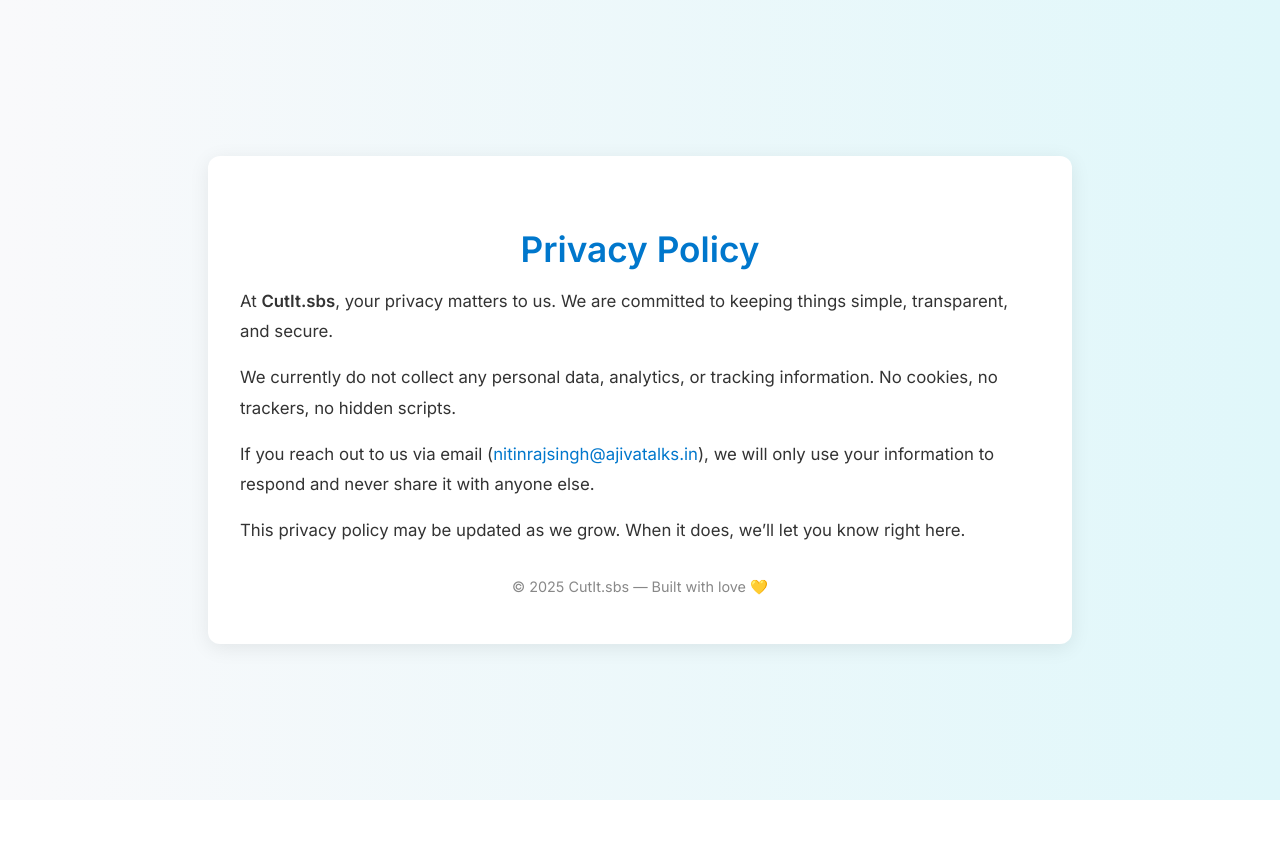
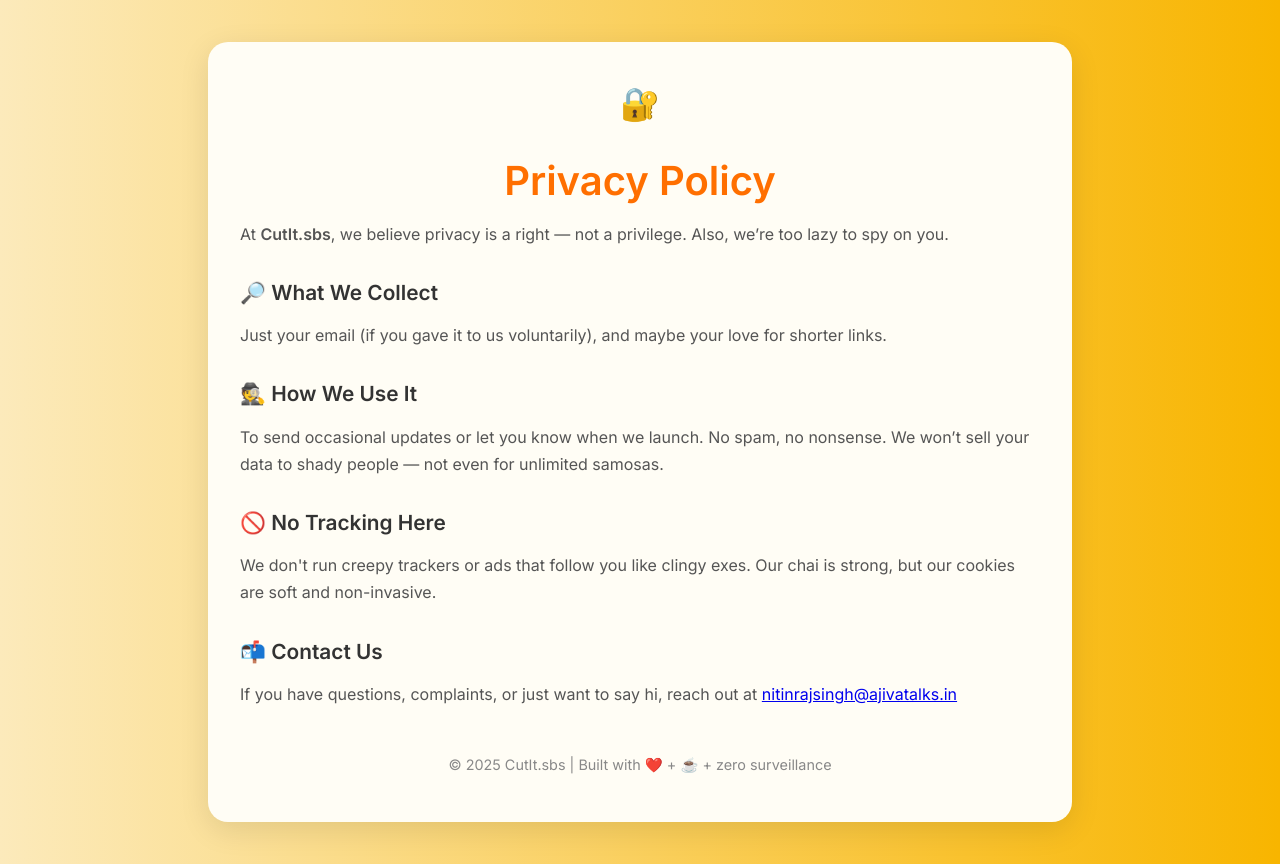
Before and after one commit to thenitinrs/cutitsbs, a plain HTML site: page privacy.html in a window 1280 px wide. Before the commit the page ends 800 px from the top, so only its background shows below. Drawn offline with Linux system fonts and the light colour scheme.

Commit message:
Update privacy.html

```diff
--- a/privacy.html
+++ b/privacy.html
@@ -2,59 +2,62 @@
 <html lang="en">
 <head>
   <meta charset="UTF-8" />
-  <title>Privacy Policy - CutIt.sbs</title>
+  <title>Privacy Policy | CutIt.sbs</title>
   <meta name="viewport" content="width=device-width, initial-scale=1.0" />
   <link rel="icon" href="favicon.ico" />
-  <link href="https://fonts.googleapis.com/css2?family=Inter:wght@400;600&display=swap" rel="stylesheet">
+  <link href="https://fonts.googleapis.com/css2?family=Inter:wght@400;600&display=swap" rel="stylesheet" />
   <style>
     body {
       margin: 0;
-      padding: 0;
       font-family: 'Inter', sans-serif;
-      background: linear-gradient(to right, #f9f9fb, #e0f7fa);
+      background: linear-gradient(to right, #fceabb, #f8b500);
       color: #222;
       min-height: 100vh;
       display: flex;
+      align-items: center;
       justify-content: center;
-      align-items: center;
-      animation: fadeIn 1s ease-in-out;
+      padding: 2rem;
+      animation: fadeIn 1s ease-in;
     }
 
     .container {
-      background: white;
       max-width: 800px;
+      background: #fffdf5;
       padding: 3rem 2rem;
-      border-radius: 12px;
-      box-shadow: 0 4px 20px rgba(0, 0, 0, 0.08);
-      animation: slideUp 0.8s ease-out;
+      border-radius: 20px;
+      box-shadow: 0 8px 30px rgba(0, 0, 0, 0.1);
+      animation: slideUp 1.2s ease;
     }
 
     h1 {
-      font-size: 2.2rem;
+      font-size: 2.5rem;
       margin-bottom: 1rem;
+      color: #ff6f00;
       text-align: center;
-      color: #0077cc;
+    }
+
+    h2 {
+      color: #333;
+      font-size: 1.3rem;
+      margin-top: 2rem;
     }
 
     p {
-      font-size: 1.05rem;
-      line-height: 1.8;
-      margin: 1rem 0;
-      color: #333;
+      line-height: 1.7;
+      color: #555;
+      margin-top: 0.8rem;
     }
 
-    a {
-      color: #0077cc;
-      text-decoration: none;
-    }
-
-    a:hover {
-      text-decoration: underline;
+    .emoji {
+      font-size: 2rem;
+      text-align: center;
+      margin-bottom: 1rem;
+      animation: bounce 1.5s infinite;
     }
 
     footer {
       text-align: center;
-      margin-top: 2rem;
+      margin-top: 3rem;
       font-size: 0.9rem;
       color: #888;
     }
@@ -65,35 +68,40 @@
     }
 
     @keyframes slideUp {
-      from {
-        transform: translateY(30px);
-        opacity: 0;
-      }
-      to {
-        transform: translateY(0);
-        opacity: 1;
-      }
+      from { transform: translateY(40px); opacity: 0; }
+      to { transform: translateY(0); opacity: 1; }
+    }
+
+    @keyframes bounce {
+      0%, 100% { transform: translateY(0); }
+      50% { transform: translateY(-6px); }
     }
 
     @media (max-width: 600px) {
-      .container {
-        padding: 2rem 1.2rem;
-      }
+      h1 { font-size: 2rem; }
+      h2 { font-size: 1.1rem; }
     }
   </style>
 </head>
 <body>
   <div class="container">
+    <div class="emoji">🔐</div>
     <h1>Privacy Policy</h1>
-    <p>At <strong>CutIt.sbs</strong>, your privacy matters to us. We are committed to keeping things simple, transparent, and secure.</p>
+    <p>At <strong>CutIt.sbs</strong>, we believe privacy is a right — not a privilege. Also, we’re too lazy to spy on you.</p>
 
-    <p>We currently do not collect any personal data, analytics, or tracking information. No cookies, no trackers, no hidden scripts.</p>
+    <h2>🔎 What We Collect</h2>
+    <p>Just your email (if you gave it to us voluntarily), and maybe your love for shorter links.</p>
 
-    <p>If you reach out to us via email (<a href="mailto:nitinrajsingh@ajivatalks.in">nitinrajsingh@ajivatalks.in</a>), we will only use your information to respond and never share it with anyone else.</p>
+    <h2>🕵️ How We Use It</h2>
+    <p>To send occasional updates or let you know when we launch. No spam, no nonsense. We won’t sell your data to shady people — not even for unlimited samosas.</p>
 
-    <p>This privacy policy may be updated as we grow. When it does, we’ll let you know right here.</p>
+    <h2>🚫 No Tracking Here</h2>
+    <p>We don't run creepy trackers or ads that follow you like clingy exes. Our chai is strong, but our cookies are soft and non-invasive.</p>
 
-    <footer>&copy; 2025 CutIt.sbs — Built with love 💛</footer>
+    <h2>📬 Contact Us</h2>
+    <p>If you have questions, complaints, or just want to say hi, reach out at <a href="mailto:nitinrajsingh@ajivatalks.in">nitinrajsingh@ajivatalks.in</a></p>
+
+    <footer>&copy; 2025 CutIt.sbs | Built with ❤️ + ☕ + zero surveillance</footer>
   </div>
 </body>
 </html>
```
